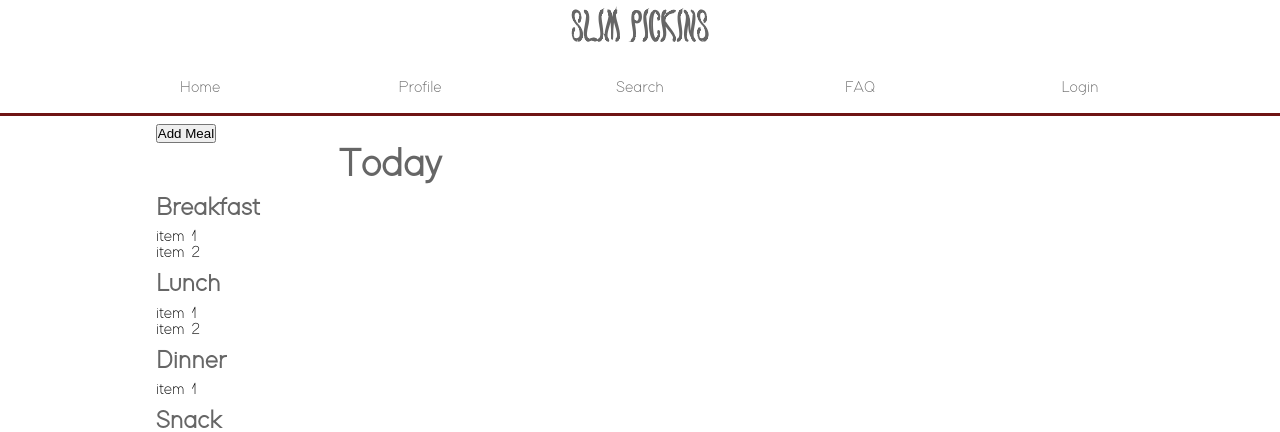
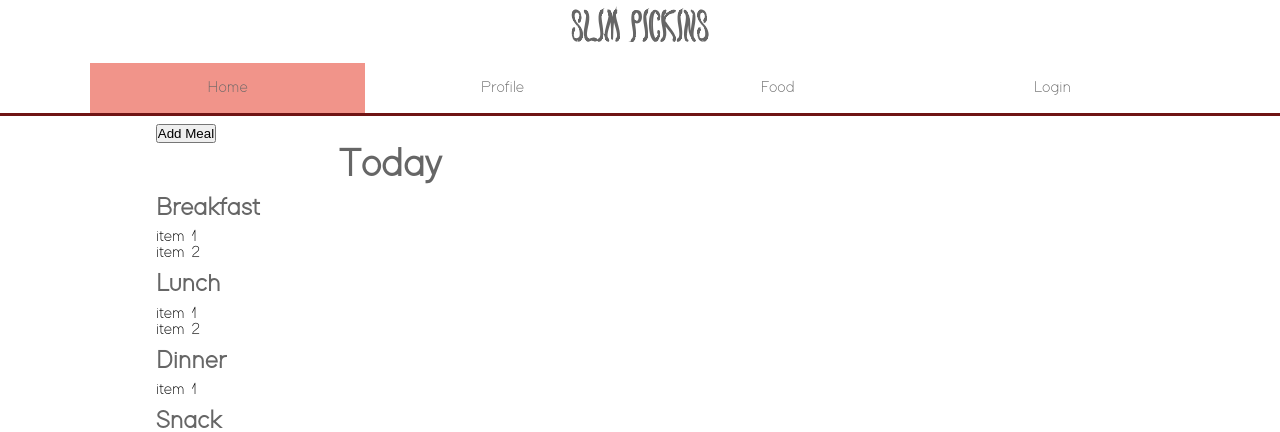
Before and after one commit to mattyplo/SlimPickins, a PHP site: page /index.php in a window 1280 px wide. Shown: the top 432 px of the page. Run offline with PHP 8.4, Linux system fonts and the light colour scheme.

Commit message:
add userStory nav bar visual clue

```diff
--- a/mockup/css/styles.css
+++ b/mockup/css/styles.css
@@ -44,7 +44,7 @@ nav#primary li{
     list-style-type:none;
     text-align:center;
     float:left;
-    width:20%;
+    width:25%;
 }
 
 nav#primary ul {
@@ -62,6 +62,11 @@ nav#primary a:hover{
     background:#F1948A;
     display:block;
     color:#fff;
+}
+
+.active{
+    background:#F1948A;
+    display:block;
 }
 
 .wrapper{
--- a/mockup/php/header.php
+++ b/mockup/php/header.php
@@ -4,17 +4,45 @@
 
 
     <nav id= "primary">
+
         <ul>
-            <li><a href="index.php">Home</a>
-            </li>
-            <li><a href="profile.php">Profile</a>
-            </li>
-            <li><a href="food_list.php">Search</a>
-            </li>
 
-            <li><a href="faq.php">FAQ</a>
-            </li>
-            <li><a href = "landing.php">Login</a></li>
+        <?php
+        $file_calling= pathinfo($_SERVER['SCRIPT_FILENAME']);
+
+        echo ('<li><a href="index.php"');
+        if ($file_calling['filename'] == 'index') {echo ('class="active"');}
+        echo (">Home</a></li>");
+        echo ('<li><a href="profile.php"');
+        if ($file_calling['filename'] == 'profile') {echo ('class="active"');}
+        echo (">Profile</a></li>");
+        echo ('<li><a href="food_list.php"');
+        if ($file_calling['filename'] == 'food_list' || $file_calling['filename'] == 'food_item') {echo ('class="active"');}
+        echo (">Food</a></li>");
+        echo ('<li><a href="landing.php"');
+        if ($file_calling['filename'] == 'landing') {echo ('class="active"');}
+        echo (">Login</a></li>");
+
+        // $pages = scandir('../mockup');
+        // //clean $pages for just .php files under root folder
+        // $pages_count = 0;
+        // foreach($pages as $page) {
+        //     if(!preg_match('(.php)', $page)){unset($pages[$pages_count]);}
+        //     $pages_count++;
+        // }
+
+        // // dynamic nav gen
+        // foreach($pages as $link){
+        //     echo ('<li><a href="'.$link.'">');
+        //     if(preg_match('(index)', $link)){echo('Home');}
+        //     elseif (preg_match('(profile)', $link)){echo('Profile');}
+        //     elseif (preg_match('(food_list)', $link)){echo('Search');}
+        //     elseif (preg_match('(landing)', $link)){echo('Login');}
+        //     echo('</a></li>');
+
+        // }
+
+        ?>
         </ul>
     </nav>
 
```
